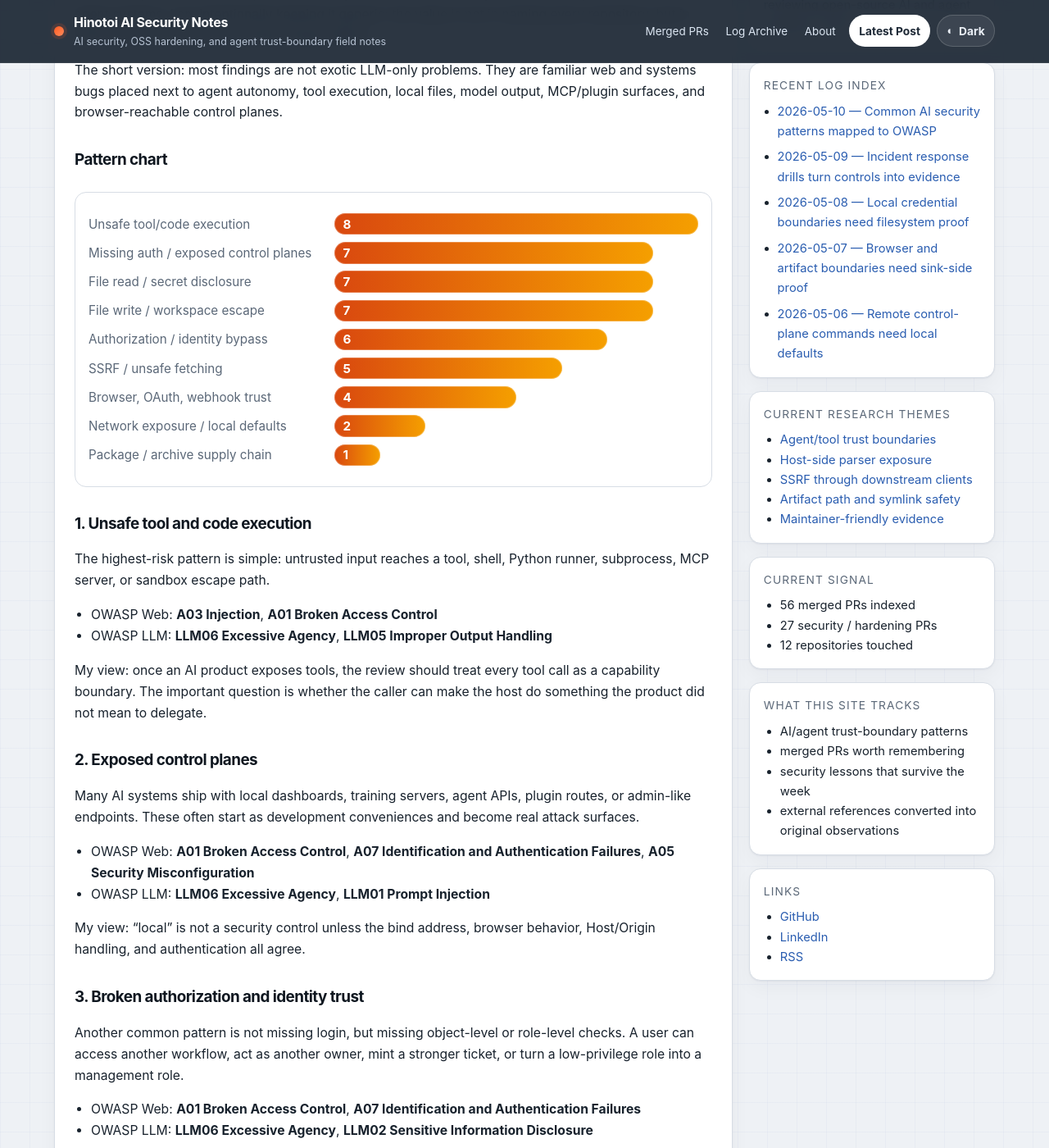
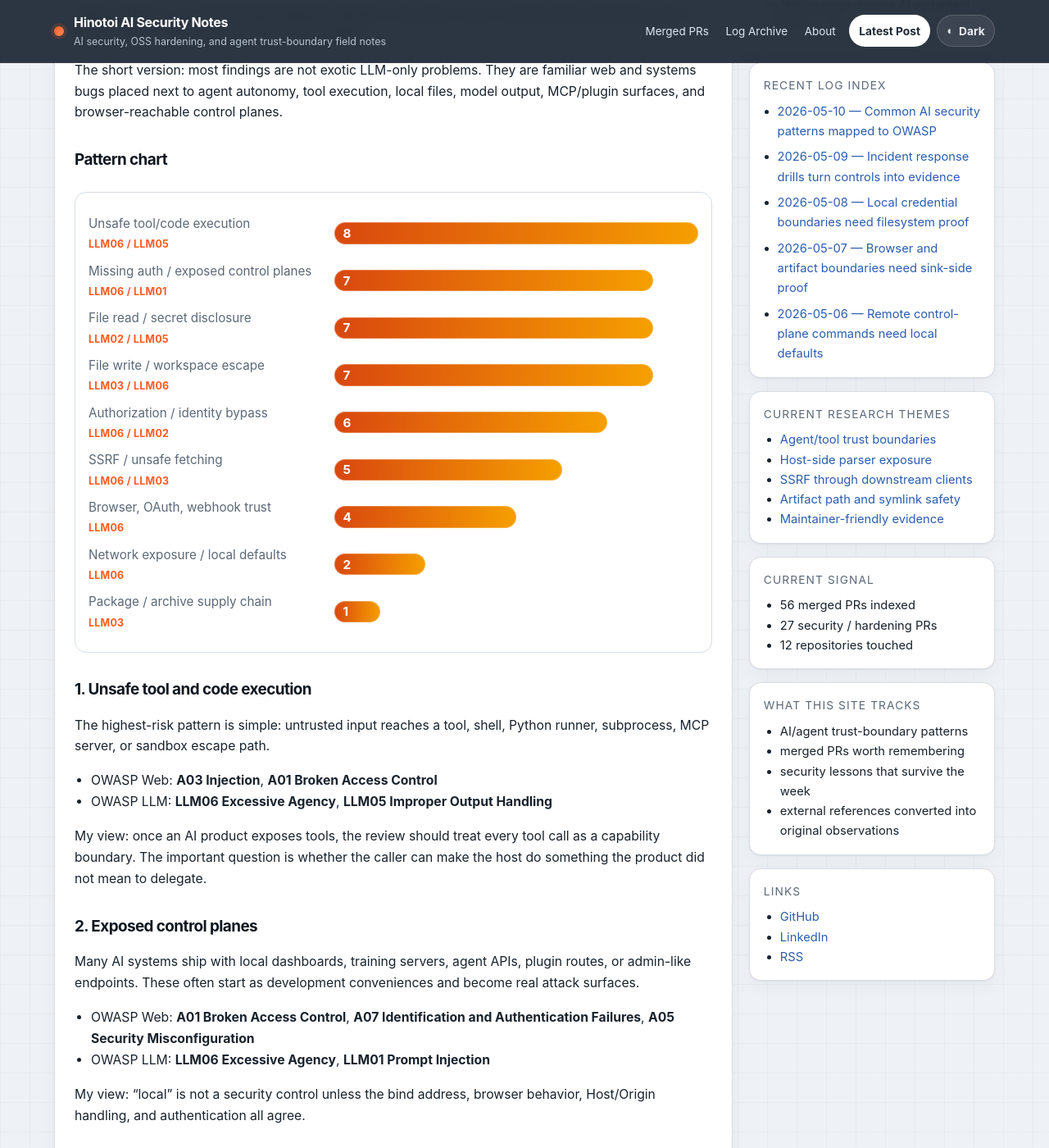
Before and after one commit to Hinotoi-agent/Hinotoi-agent.github.io, a Jekyll site: the page built from _posts/2026-05-10-common-ai-security-issues-owasp-map.md, in a window 1280 px wide and 1400 px high, scrolled down 564 px. Shown: the whole window at 82% size. Built offline with Jekyll 4.4.1, drawn with Linux system fonts in a browser that asks for light colours.

Commit message:
post: add OWASP LLM labels to pattern chart

```diff
--- a/_posts/2026-05-10-common-ai-security-issues-owasp-map.md
+++ b/_posts/2026-05-10-common-ai-security-issues-owasp-map.md
@@ -13,15 +13,15 @@ The short version: most findings are not exotic LLM-only problems. They are fami
 ## Pattern chart
 
 <div class="chart-panel" role="img" aria-label="Approximate finding counts by pattern">
-  <div class="chart-row"><span class="chart-label">Unsafe tool/code execution</span><span class="chart-bar" style="--w: 100%">8</span></div>
-  <div class="chart-row"><span class="chart-label">Missing auth / exposed control planes</span><span class="chart-bar" style="--w: 87.5%">7</span></div>
-  <div class="chart-row"><span class="chart-label">File read / secret disclosure</span><span class="chart-bar" style="--w: 87.5%">7</span></div>
-  <div class="chart-row"><span class="chart-label">File write / workspace escape</span><span class="chart-bar" style="--w: 87.5%">7</span></div>
-  <div class="chart-row"><span class="chart-label">Authorization / identity bypass</span><span class="chart-bar" style="--w: 75%">6</span></div>
-  <div class="chart-row"><span class="chart-label">SSRF / unsafe fetching</span><span class="chart-bar" style="--w: 62.5%">5</span></div>
-  <div class="chart-row"><span class="chart-label">Browser, OAuth, webhook trust</span><span class="chart-bar" style="--w: 50%">4</span></div>
-  <div class="chart-row"><span class="chart-label">Network exposure / local defaults</span><span class="chart-bar" style="--w: 25%">2</span></div>
-  <div class="chart-row"><span class="chart-label">Package / archive supply chain</span><span class="chart-bar" style="--w: 12.5%">1</span></div>
+  <div class="chart-row"><span class="chart-label">Unsafe tool/code execution <small>LLM06 / LLM05</small></span><span class="chart-bar" style="--w: 100%">8</span></div>
+  <div class="chart-row"><span class="chart-label">Missing auth / exposed control planes <small>LLM06 / LLM01</small></span><span class="chart-bar" style="--w: 87.5%">7</span></div>
+  <div class="chart-row"><span class="chart-label">File read / secret disclosure <small>LLM02 / LLM05</small></span><span class="chart-bar" style="--w: 87.5%">7</span></div>
+  <div class="chart-row"><span class="chart-label">File write / workspace escape <small>LLM03 / LLM06</small></span><span class="chart-bar" style="--w: 87.5%">7</span></div>
+  <div class="chart-row"><span class="chart-label">Authorization / identity bypass <small>LLM06 / LLM02</small></span><span class="chart-bar" style="--w: 75%">6</span></div>
+  <div class="chart-row"><span class="chart-label">SSRF / unsafe fetching <small>LLM06 / LLM03</small></span><span class="chart-bar" style="--w: 62.5%">5</span></div>
+  <div class="chart-row"><span class="chart-label">Browser, OAuth, webhook trust <small>LLM06</small></span><span class="chart-bar" style="--w: 50%">4</span></div>
+  <div class="chart-row"><span class="chart-label">Network exposure / local defaults <small>LLM06</small></span><span class="chart-bar" style="--w: 25%">2</span></div>
+  <div class="chart-row"><span class="chart-label">Package / archive supply chain <small>LLM03</small></span><span class="chart-bar" style="--w: 12.5%">1</span></div>
 </div>
 
 <style>
@@ -41,6 +41,14 @@ The short version: most findings are not exotic LLM-only problems. They are fami
   font-size: .95rem;
 }
 .chart-label { color: var(--muted, #57606a); }
+.chart-label small {
+  display: block;
+  margin-top: .2rem;
+  font-size: .78rem;
+  font-weight: 700;
+  letter-spacing: .02em;
+  color: var(--accent, #d9480f);
+}
 .chart-bar {
   display: block;
   width: var(--w);
```
